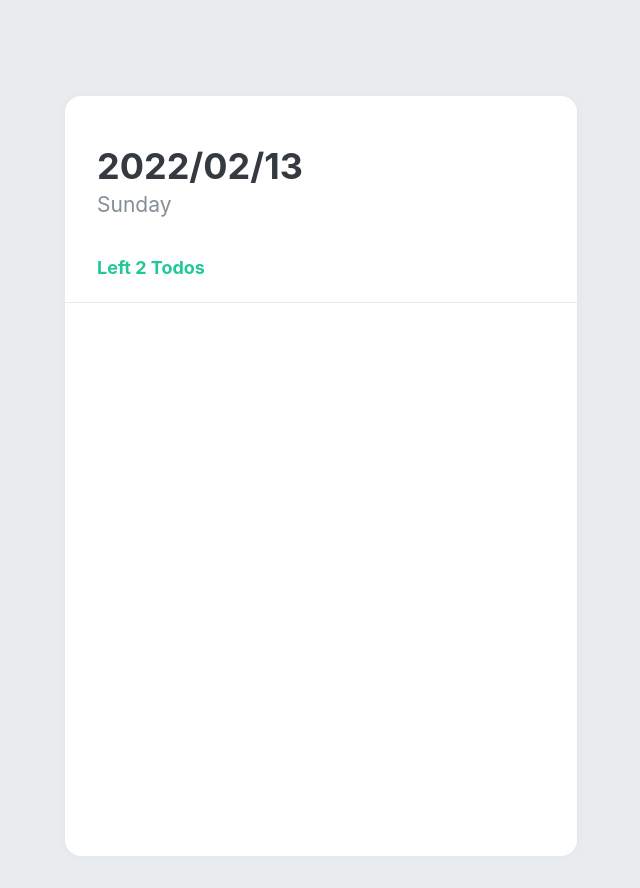
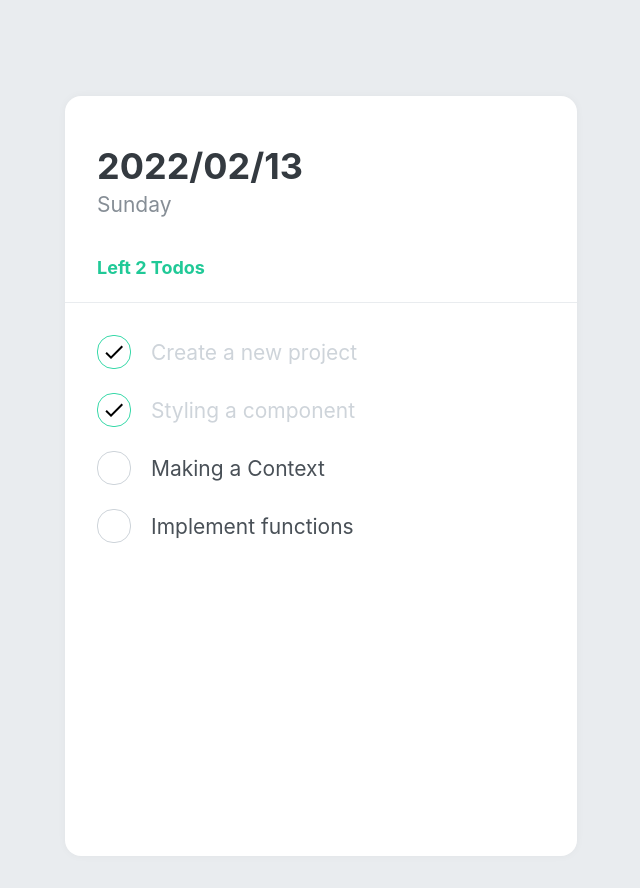
Before and after one commit to ronaldo888kgs/bellepottest, a React (Create React App) app: page / in a window 1280 px wide. Shown: the whole page, without its empty margins (319-959 px from the left). Built offline with nearby package versions, Linux system fonts and the light colour scheme.

Commit message:
todolist.js todoitem.js

```diff
--- a/src/App.js
+++ b/src/App.js
@@ -2,6 +2,9 @@ import logo from './logo.svg';
 import './App.css';
 import {createGlobalStyle} from 'styled-components';
 import TodoTemplate from './components/TodoTemplate';
+
+
+
 const GlobalStyle = createGlobalStyle`
   body{
     background: #e9ecef;
@@ -11,7 +14,10 @@ function App() {
   return (
     <>
       <GlobalStyle> </GlobalStyle>
-      <TodoTemplate>hii</TodoTemplate>
+      <TodoTemplate>
+
+      </TodoTemplate>
+
     </>
 
   );
--- /dev/null
+++ b/src/components/TodoItem.js
@@ -0,0 +1,75 @@
+import React from 'react';
+
+import styled, {css} from 'styled-components';
+
+import {MdDone, MdDelete} from 'react-icons/md';
+
+const Remove = styled.div`
+    display: flex;
+    align-items: center;
+    justify-content: center;
+    color: #dee2e6;
+    font-size: 24px;
+    cursor: pointer;
+    &: hover{
+        color: #ff6b6b;
+    }
+    display: none;
+`;
+
+const TodoItemBlock = styled.div`
+    display: flex;
+    align-items: center;
+    padding-top: 12px;
+    padding-bottom: 12px;
+    &:hover {
+        ${Remove} {
+            display: initial;
+        }
+    }
+`;
+
+const CheckCircle = styled.div`
+    width: 32px;
+    height: 32px;
+    border-radius: 16px;
+    border: 1px solid #ced4da;
+    font-size: 24px;
+    display: flex;
+    align-items: center;
+    justify-content: center;
+    margin-right: 20px;
+    cursor: pointer;
+    ${props => props.done &&
+        css`
+            border: 1px solid #38d9a9;
+            color: $38d9a9;
+        `
+    }
+`;
+
+const Text = styled.div`
+    flex: 1;
+    font-size: 21px;
+    color: #495057;
+    ${props =>
+        props.done &&
+        css`
+            color: #ced4da;
+        `
+    }
+`;
+
+function TodoItem({id, done, text}){
+    return(
+        <TodoItemBlock>
+            <CheckCircle done={done}>{done&& <MdDone />}</CheckCircle>
+            <Text done={done}>{text}</Text>
+            <Remove>
+                <MdDelete />
+            </Remove>
+        </TodoItemBlock>
+    );
+}
+
+export default TodoItem;
--- /dev/null
+++ b/src/components/TodoList.js
@@ -0,0 +1,26 @@
+import React from 'react';
+import styled from 'styled-components';
+
+import TodoItem from './TodoItem';
+
+const TodoListBlock = styled.div`
+    flex: 1;
+    padding: 20px 32px;
+    padding-bottom: 48px;
+    overflow-y: auto;
+`;
+
+function TodoList() {
+    return (
+        <>
+            <TodoListBlock>
+                <TodoItem text="Create a new project" done={true}></TodoItem>
+                <TodoItem text="Styling a component" done={true}></TodoItem>
+                <TodoItem text="Making a Context" done={false}></TodoItem>
+                <TodoItem text="Implement functions" done={false}></TodoItem>
+            </TodoListBlock>
+        </>
+    );
+}
+
+export default TodoList;
--- a/src/components/TodoTemplate.js
+++ b/src/components/TodoTemplate.js
@@ -1,7 +1,8 @@
 import React from 'react';
 import styled from 'styled-components';
+import TodoHead from './TodoHead';
+import TodoList from './TodoList';
 
-import TodoHead from './TodoHead';
 
 
 const TodoTemplateBlock = styled.div`
@@ -25,6 +26,7 @@ function TodoTemplate(){
     return (
         <TodoTemplateBlock>
             <TodoHead></TodoHead>
+            <TodoList></TodoList>
         </TodoTemplateBlock>
     )
 }
```
